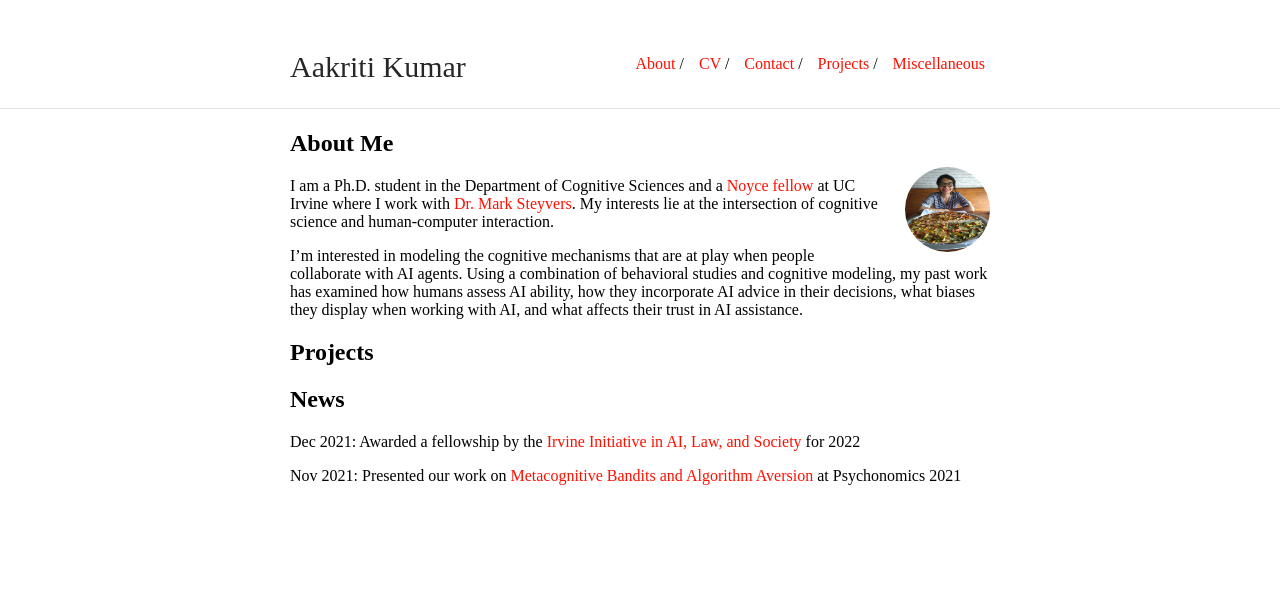
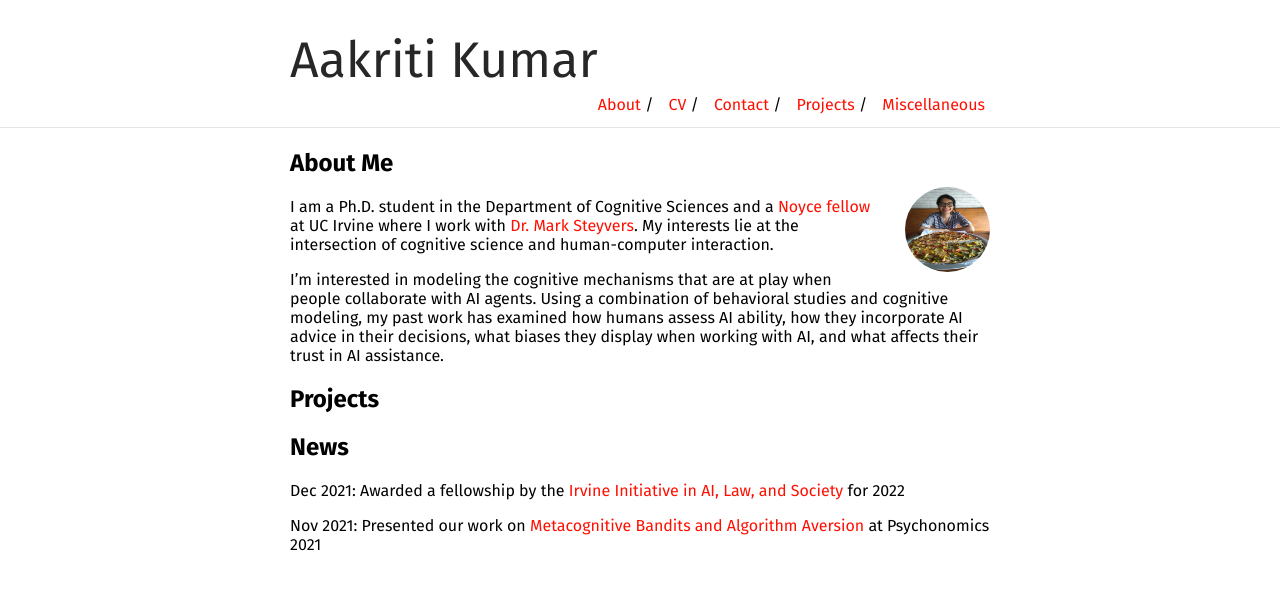
Before and after one commit to aakriti1kumar/aakriti1kumar.github.io, a Jekyll site: the page built from index.md, in a window 1280 px wide. Shown: the top 590 px of the page. Built offline with Jekyll 4.4.1, drawn with Linux system fonts in a browser that asks for light colours; our own code applies the rules of GitHub Pages for plain Markdown files.

Commit message:
Update _style.scss

```diff
--- a/_sass/_style.scss
+++ b/_sass/_style.scss
@@ -11,7 +11,7 @@ html {
 }
 body {
     margin: 0;
-    font-family: "Inconsolata";
+    font-family: "Fira Sans";
     height: 100%;
 }
 a {
@@ -33,12 +33,12 @@ hr {
  */
 
 #author-name {
-    font-size: 30px;
+    font-size: 50px;
     color: #272727;
     display: inline-block;
 }
 .navbar {
-    padding: 50px 0 50px 0;
+    padding: 30px 0 30px 0;
 }
 .navbar-ul {
     display: inline-block;
```
